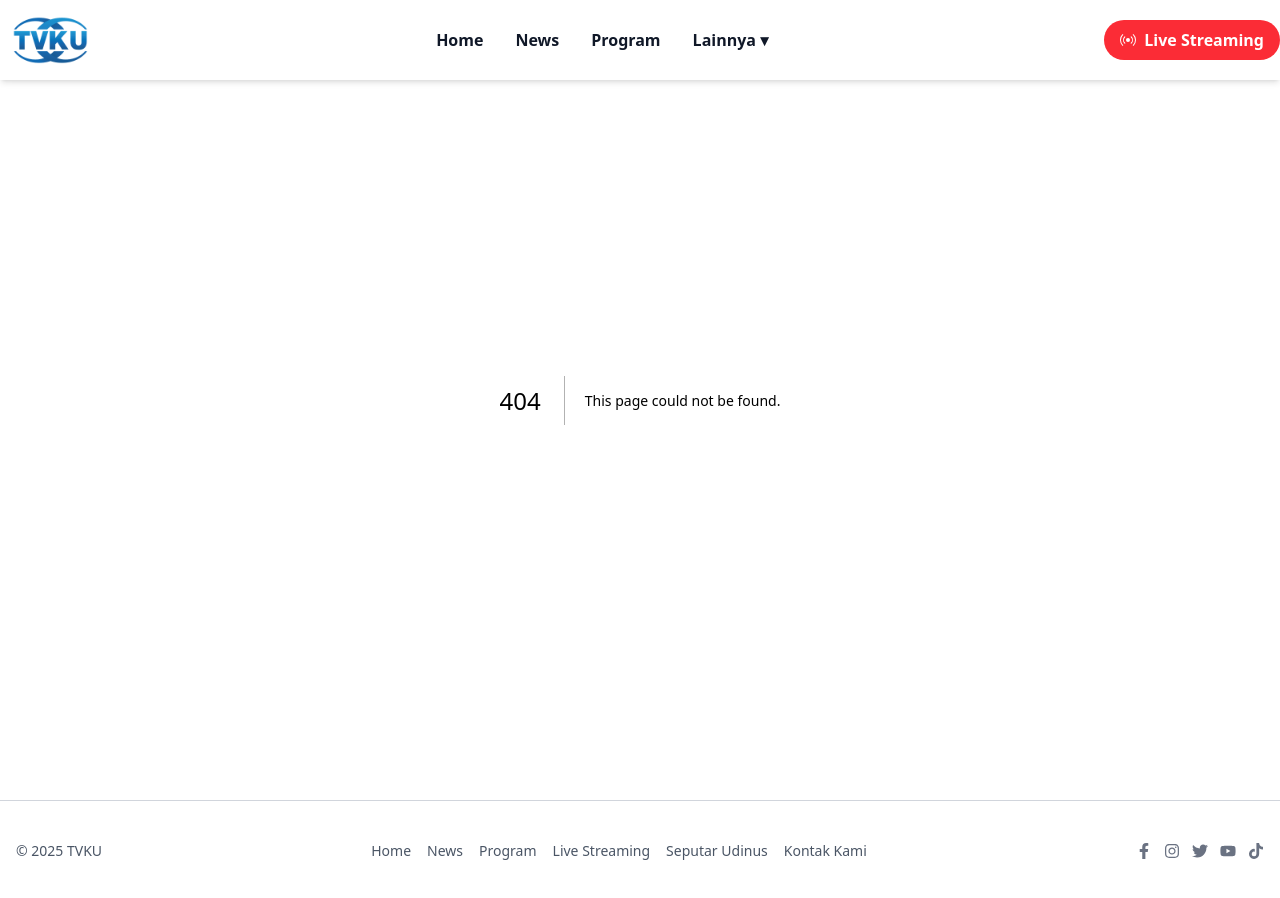
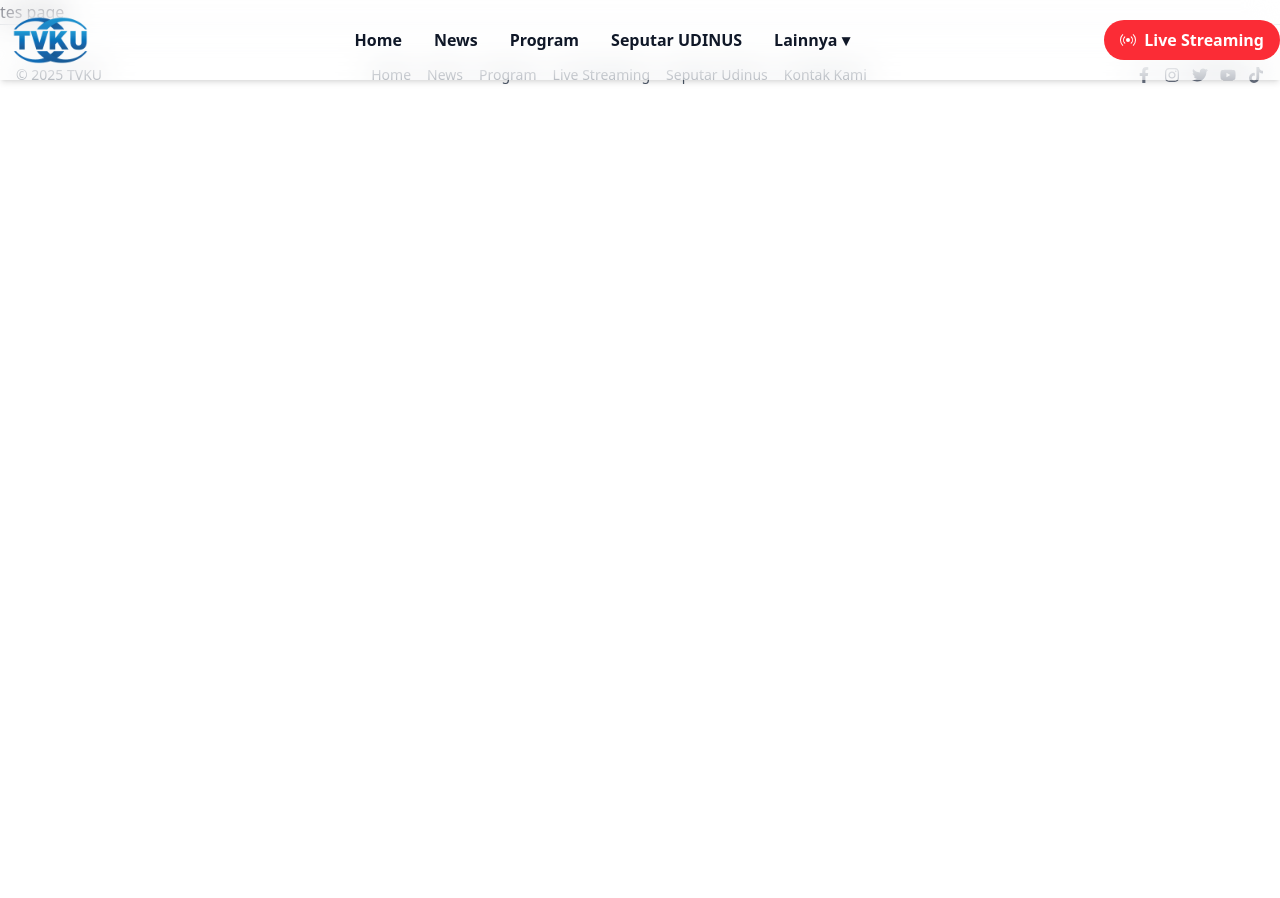
Before and after one commit to sakhandaru/Frontend-tvku, a Next.js app: page /seputarUdinus in a window 1280 px wide. Before the commit this address had no page. Shown: the top 898 px of the page. After the commit the page ends 800 px from the top, so only its background shows below. Built offline with nearby package versions, Linux system fonts and the light colour scheme.

Commit message:
update navbar

```diff
--- /dev/null
+++ b/src/app/seputarUdinus/page.tsx
@@ -0,0 +1,12 @@
+import TVProgramPage from "@/components/TVProgramPage";
+
+export default function ProgramPage() {
+
+  return (
+    <>
+      <div>
+        <h1>tes page</h1>
+      </div>
+    </>
+  );
+}
--- a/src/components/navbar.tsx
+++ b/src/components/navbar.tsx
@@ -42,6 +42,9 @@ const Navbar = () => {
             <li>
               <Link href="/programPage">Program</Link>
             </li>
+            <li>
+              <Link href="/seputarUdinus">Seputar UDINUS</Link>
+            </li>
             <li className="relative group">
               <Link href="#">Lainnya ▾</Link>
               <ul className="absolute hidden group-hover:block bg-white shadow-lg py-2 w-40 mt-2">
```
